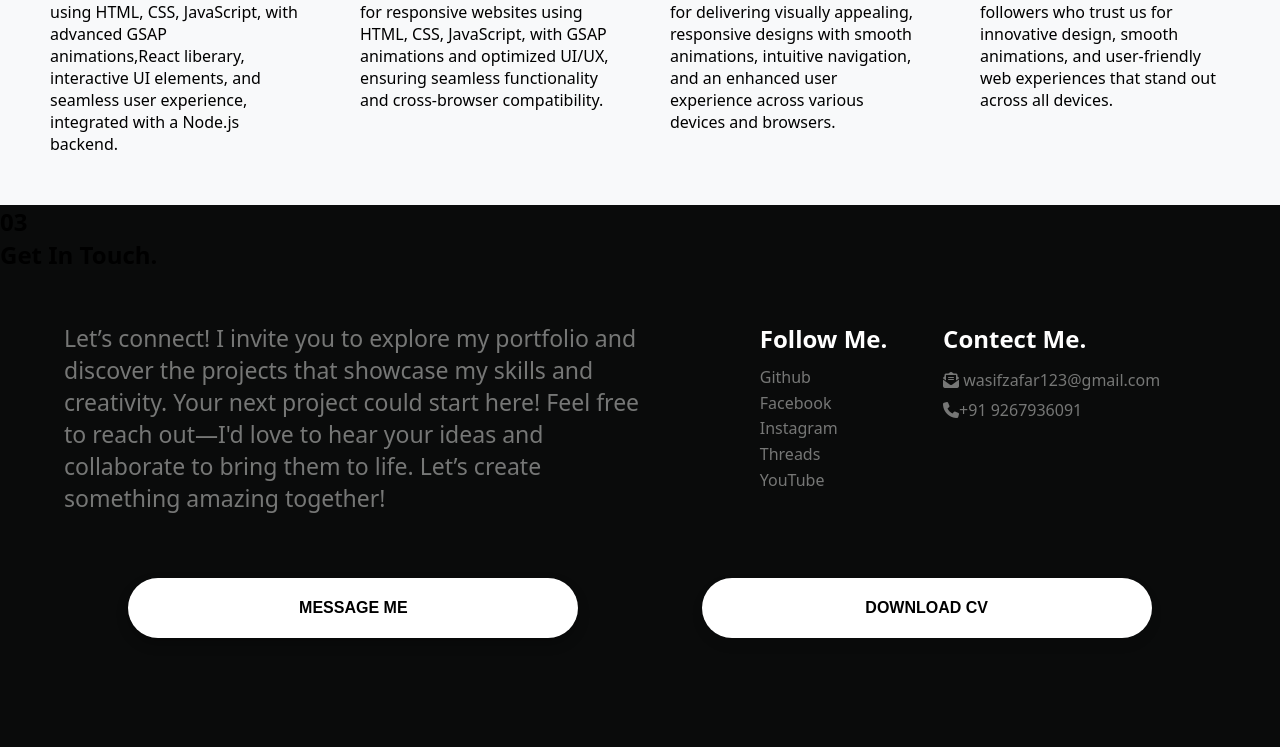
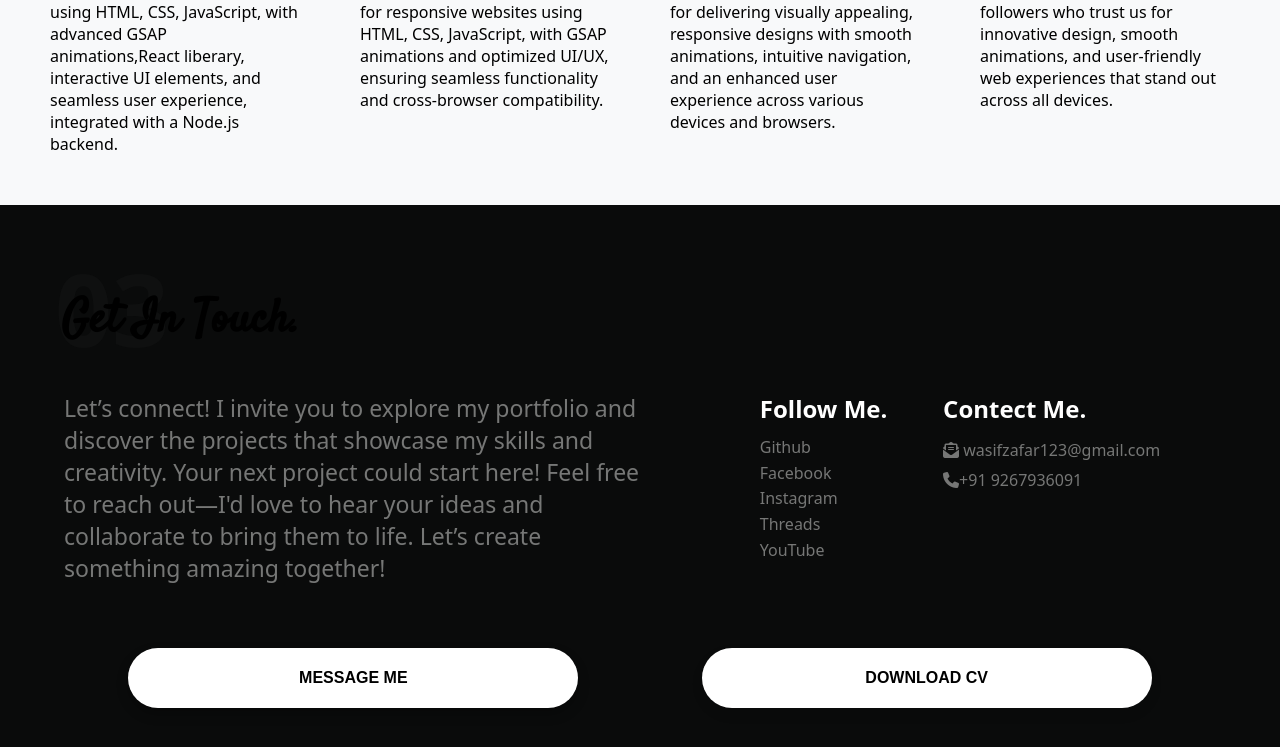
Before and after one commit to WasifZafar/My-Portfolio, a plain HTML site: page index.html in a window 1280 px wide. Shown: the part 3904-4651 px from the top of the page. Drawn offline with nearby package versions, Linux system fonts and the light colour scheme.

Commit message:
Update index.html
small update

```diff
--- a/index.html
+++ b/index.html
@@ -450,8 +450,8 @@
       </section>
 
       <section id="contact">
-        <div class="number3"><h1>03</h1></div>
-        <div id="header3">
+        <div class="number"><h1>03</h1></div>
+        <div id="header">
           <h1>Get In Touch.</h1>
         </div>
         <div class="out-box">
```
